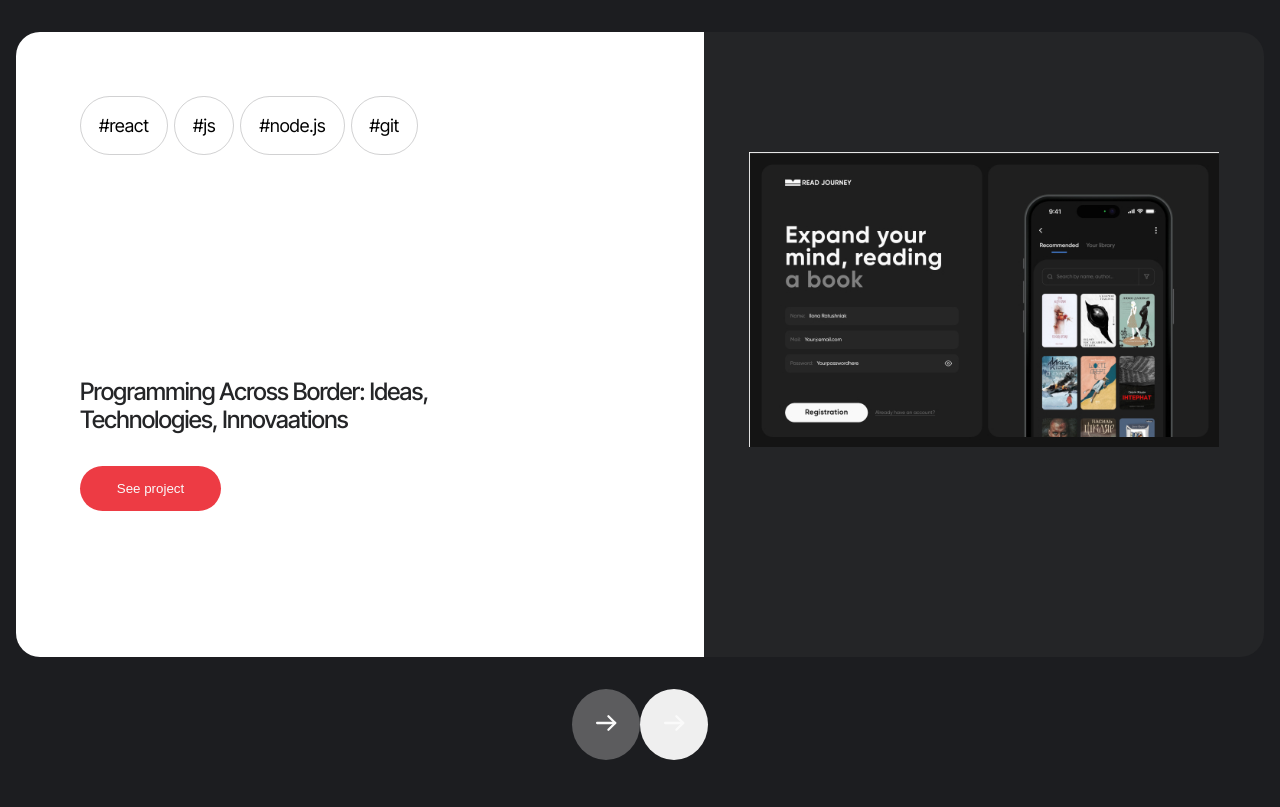
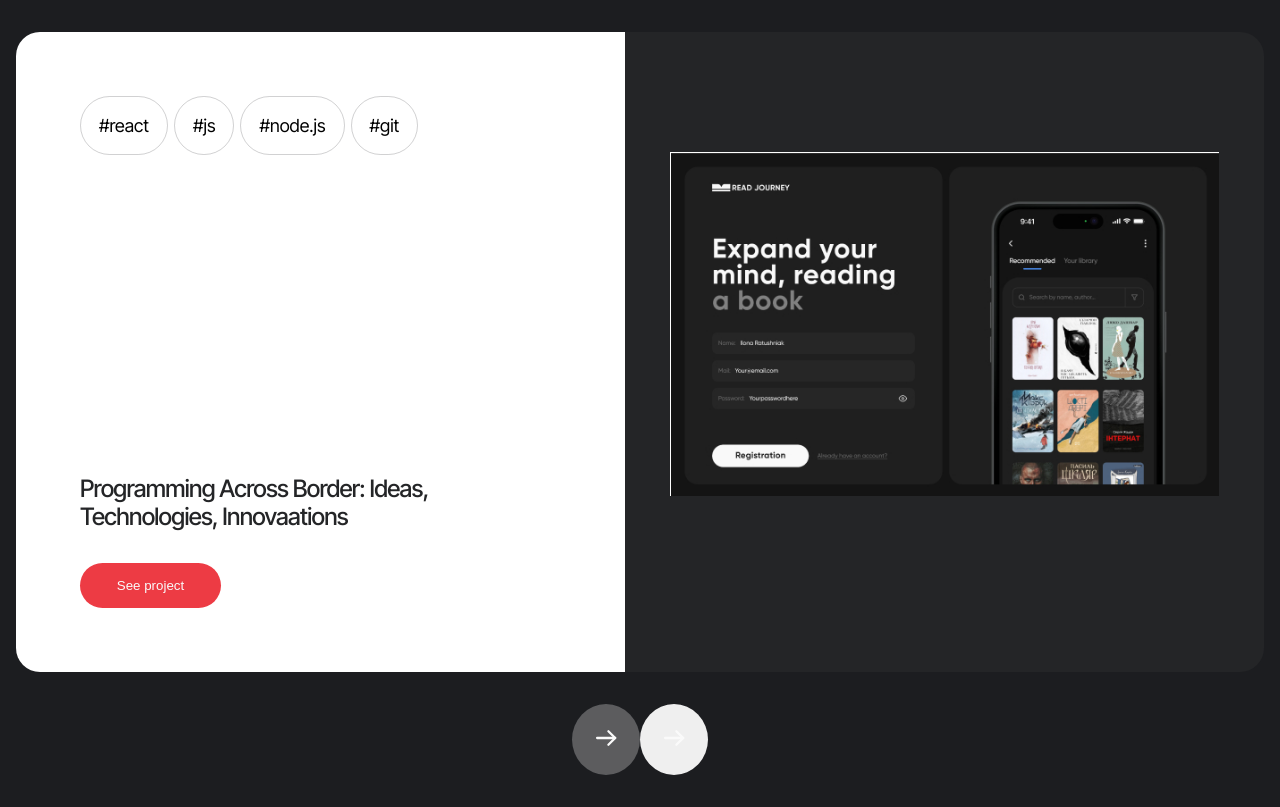
Before and after one commit to OrlenkoSvyatoslav/my-js-project, a website built with Vite: page src/index.html in a window 1280 px wide. Built offline with nearby package versions, Linux system fonts and the light colour scheme.

Commit message:
update.projects.css

```diff
--- a/src/css/projects.css
+++ b/src/css/projects.css
@@ -112,7 +112,7 @@
     justify-content: center;
   }
   .projects-conteiner {
-    min-width: 688px;
+    width: 688px;
     border-radius: 24px 0 0 24px;
   }
 
@@ -121,6 +121,6 @@
   }
 
   .projects-content {
-    padding: 223px 64px 64px 64px;
+    padding: 320px 64px 64px 64px;
   }
 }
```
